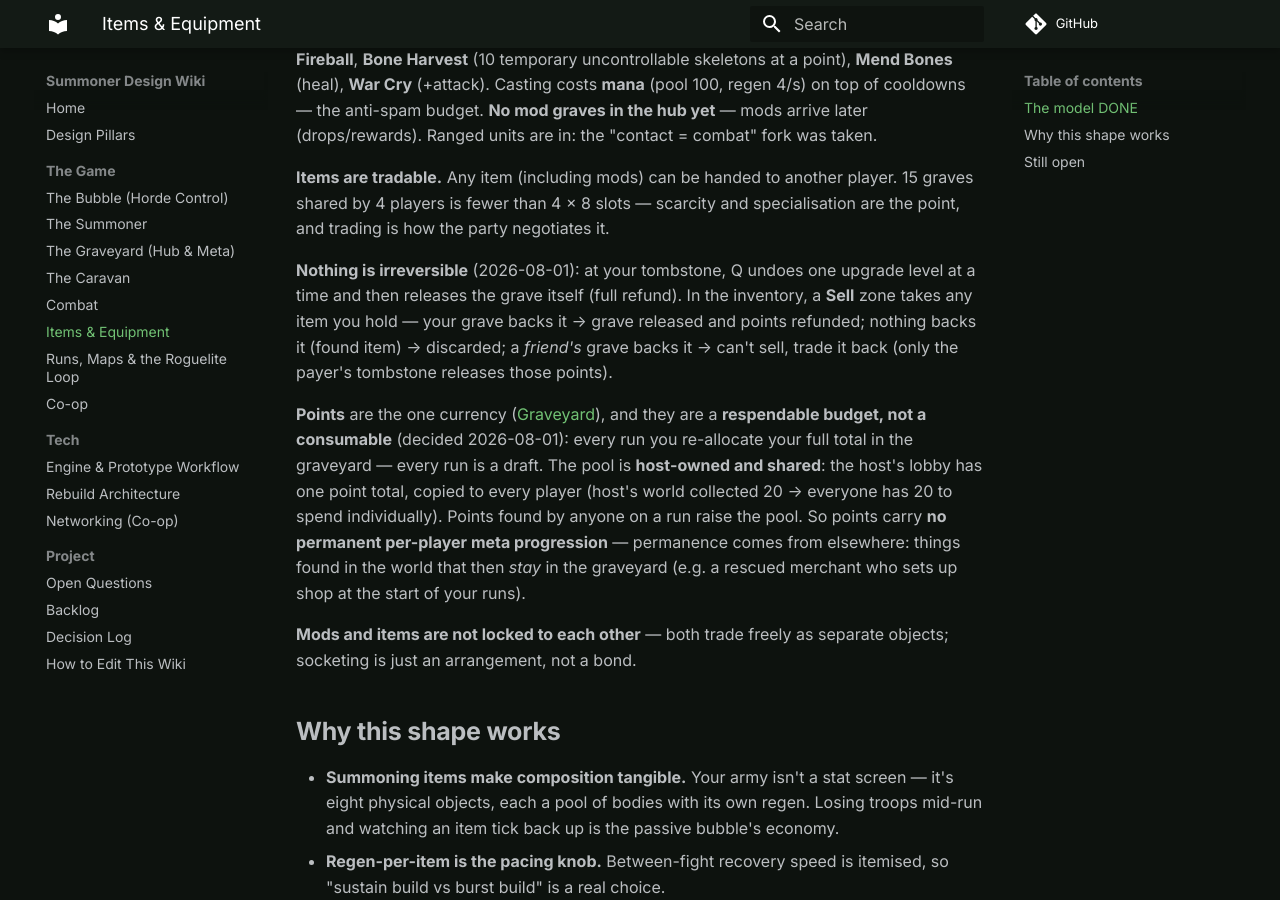
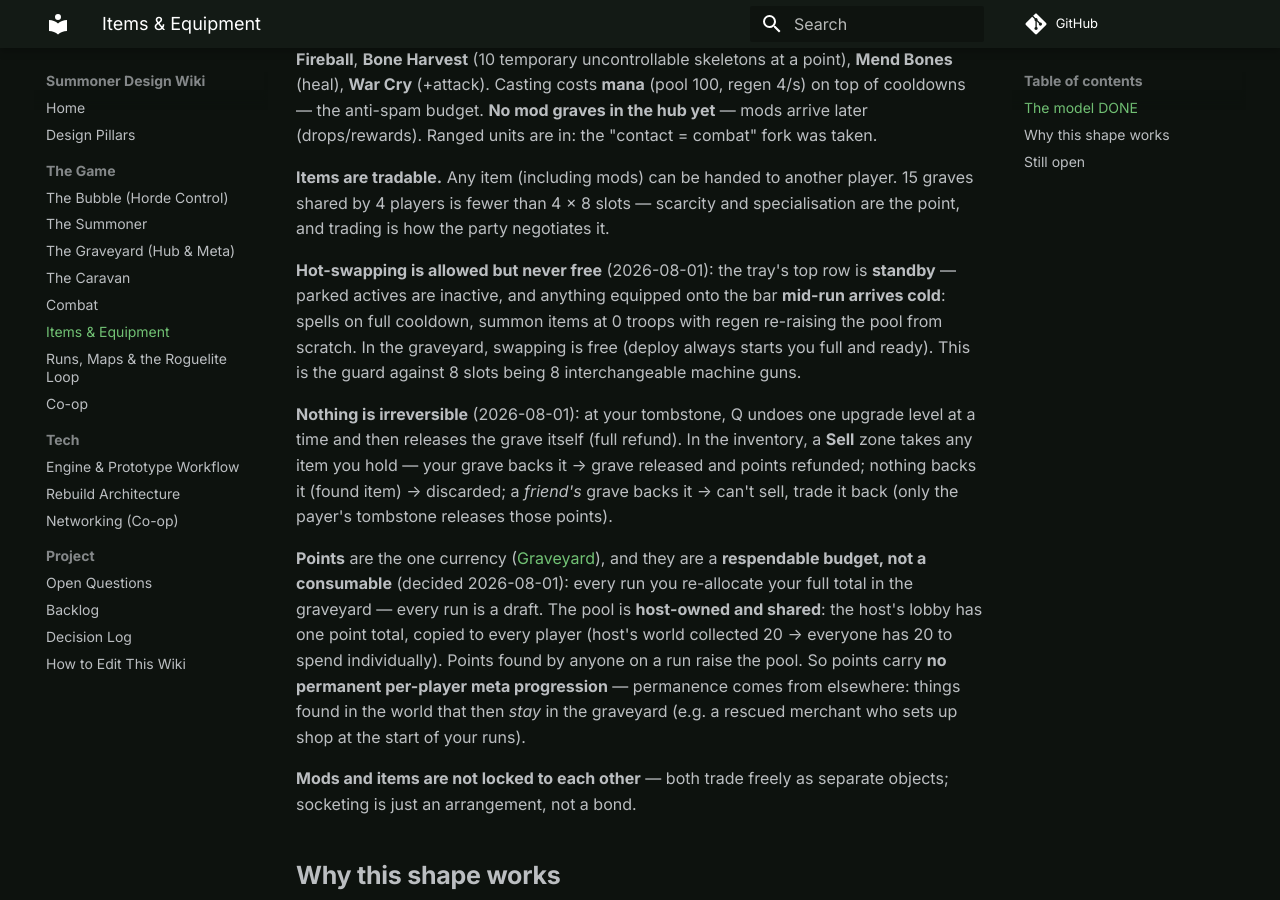
Before and after one commit to cap7n/SummonerWebsite, an MkDocs documentation site: the page built from docs/game/items.md, in a window 1280 px wide and 900 px high, scrolled down 855 px. Built offline with MkDocs 1.6.1 and Material for MkDocs 9.7.7, drawn with Linux system fonts in a browser that asks for light colours; comment, search, counter and statistics services are not loaded.

Commit message:
Items: standby row + cold hot-swap rule
Co-Authored-By: Claude Fable 5 <noreply@anthropic.com>

```diff
--- a/docs/game/items.md
+++ b/docs/game/items.md
@@ -19,6 +19,8 @@ The item system is **decided** (2026-08-01). Your build is your inventory: no cl
 **The 15 graves + 4 altars (decided 2026-08-01):** 6× **Skeletons** (10 melee bones each — buy three graves, walk with 30), 3× **Shield Skeletons** (tanky), 3× **Archer Skeletons** (ranged), 3× **Mage Skeletons** (long-range glass). Four **altars** hold the active spells: **Fireball**, **Bone Harvest** (10 temporary uncontrollable skeletons at a point), **Mend Bones** (heal), **War Cry** (+attack). Casting costs **mana** (pool 100, regen 4/s) on top of cooldowns — the anti-spam budget. **No mod graves in the hub yet** — mods arrive later (drops/rewards). Ranged units are in: the "contact = combat" fork was taken.
 
 **Items are tradable.** Any item (including mods) can be handed to another player. 15 graves shared by 4 players is fewer than 4 × 8 slots — scarcity and specialisation are the point, and trading is how the party negotiates it.
+
+**Hot-swapping is allowed but never free** (2026-08-01): the tray's top row is **standby** — parked actives are inactive, and anything equipped onto the bar **mid-run arrives cold**: spells on full cooldown, summon items at 0 troops with regen re-raising the pool from scratch. In the graveyard, swapping is free (deploy always starts you full and ready). This is the guard against 8 slots being 8 interchangeable machine guns.
 
 **Nothing is irreversible** (2026-08-01): at your tombstone, Q undoes one upgrade level at a time and then releases the grave itself (full refund). In the inventory, a **Sell** zone takes any item you hold — your grave backs it → grave released and points refunded; nothing backs it (found item) → discarded; a *friend's* grave backs it → can't sell, trade it back (only the payer's tombstone releases those points).
 
```
